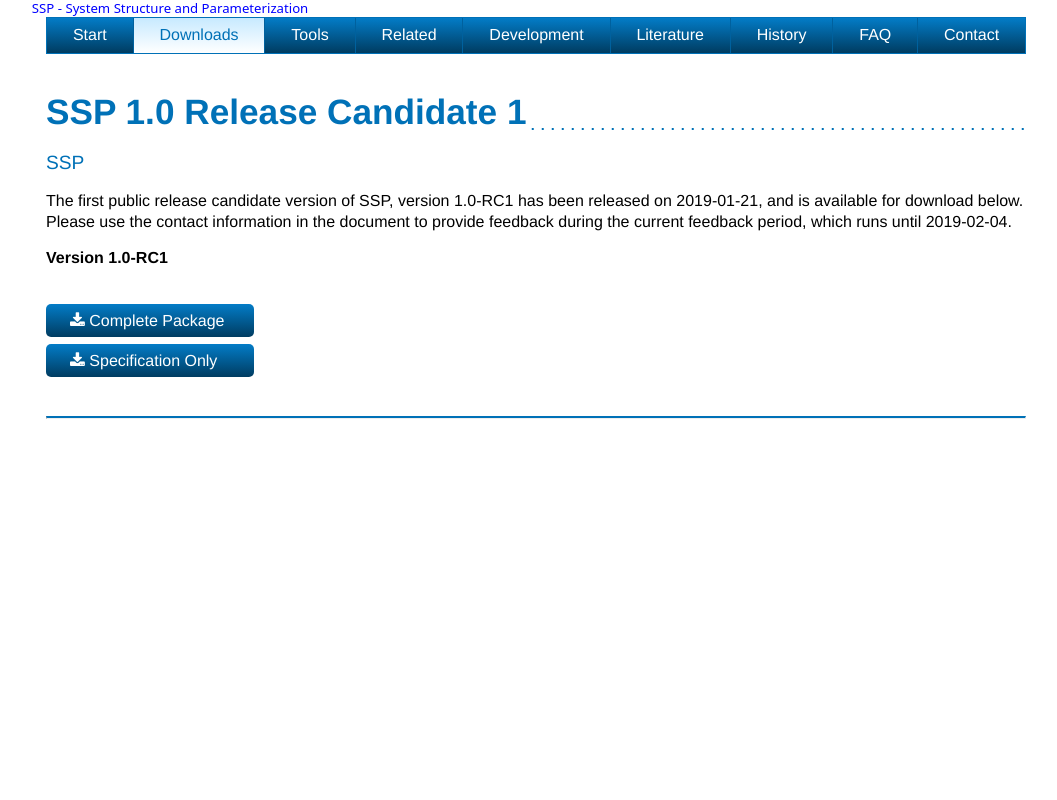
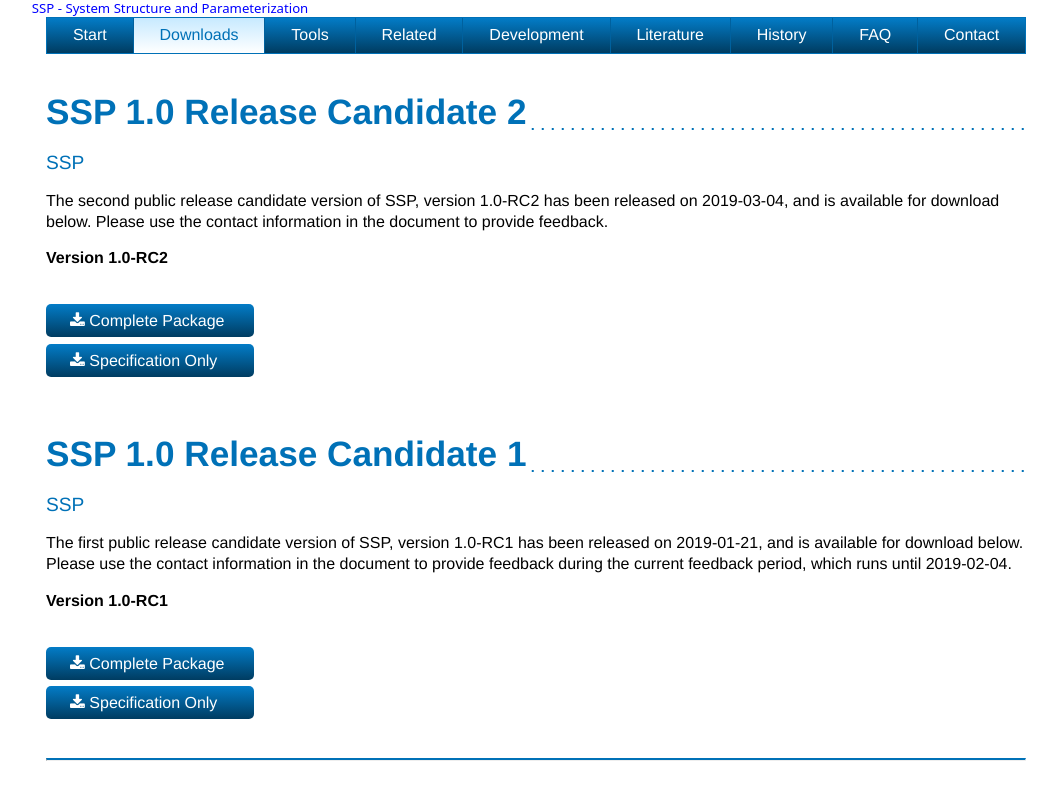
Before and after one commit to modelica/ssp-standard.org, a Jekyll site: the page built from pages/downloads/index.html, in a window 1280 px wide. Shown: the top 800 px of the page, without its empty margins (104-1161 px from the left). Built offline with Jekyll 4.4.1, drawn with Linux system fonts in a browser that asks for light colours.

Commit message:
Add 1.0RC2 to downloads

```diff
--- a/pages/downloads/index.html
+++ b/pages/downloads/index.html
@@ -4,6 +4,18 @@
 layout: default
 ---
 
+<section class="section">
+    <h2 class="title title-one">SSP 1.0 Release Candidate 2</h2>
+    <article class="contentbox">
+        <h3 class="title title-two contentbox-title">SSP</h3>
+        <p class="contentbox-content">
+            <p>The second public release candidate version of SSP, version 1.0-RC2 has been released on 2019-03-04, and is available for download below.  Please use the contact information in the document to provide feedback.</p>
+        </p>
+        <p class="contentbox-version"><strong>Version 1.0-RC2</strong></p>
+        <a class="button button-width contentbox-button" href="/publications/SSP10RC2/SSP10RC2.zip"><i class="fa fa-download" aria-hidden="true"></i> Complete Package</a>
+        <a class="button button-width contentbox-button" href="/publications/SSP10RC2/SystemStructureAndParameterization10RC2.pdf"><i class="fa fa-download" aria-hidden="true"></i> Specification Only</a>
+    </article>
+</section>
 <section class="section">
     <h2 class="title title-one">SSP 1.0 Release Candidate 1</h2>
     <article class="contentbox">
```
Also changed, not shown: _posts/news/2019-03-04-SSP-1-0-RC2-Available.markdown (added, +8 -0 lines), 2 other files.
